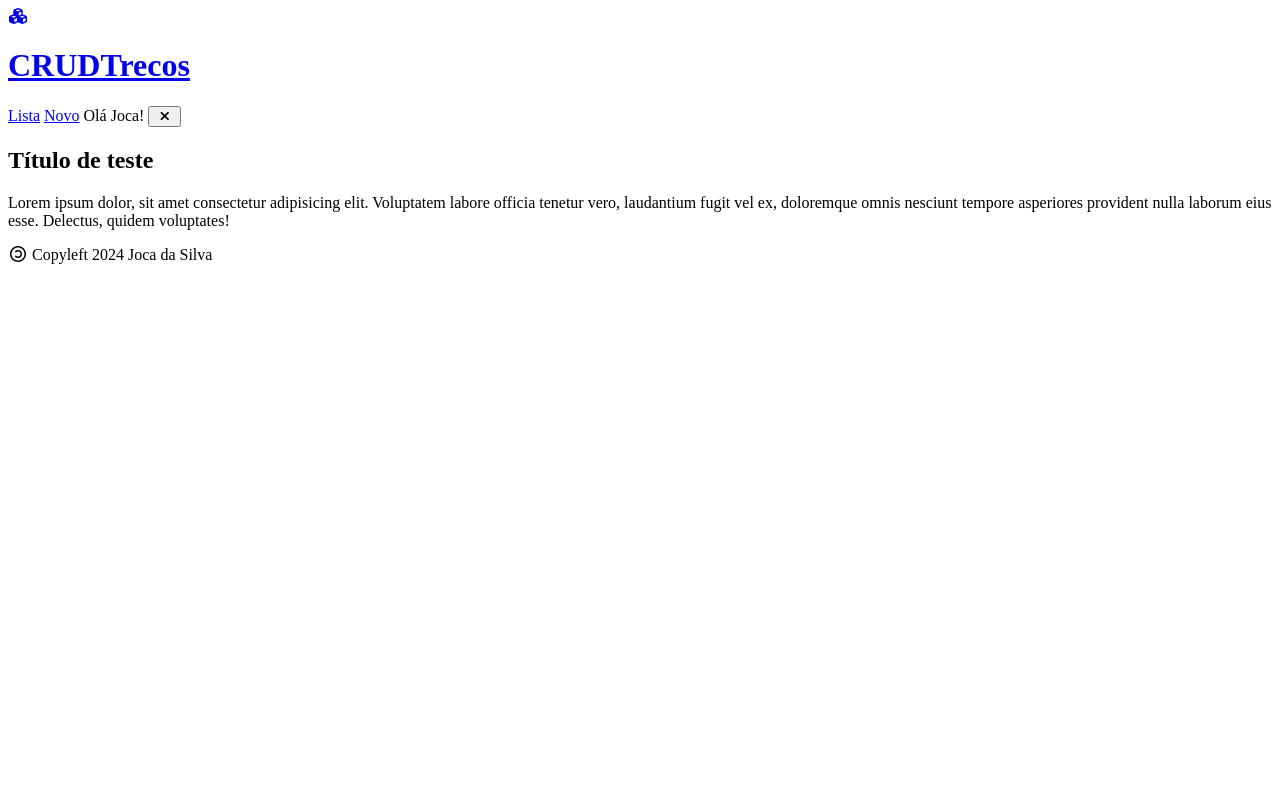
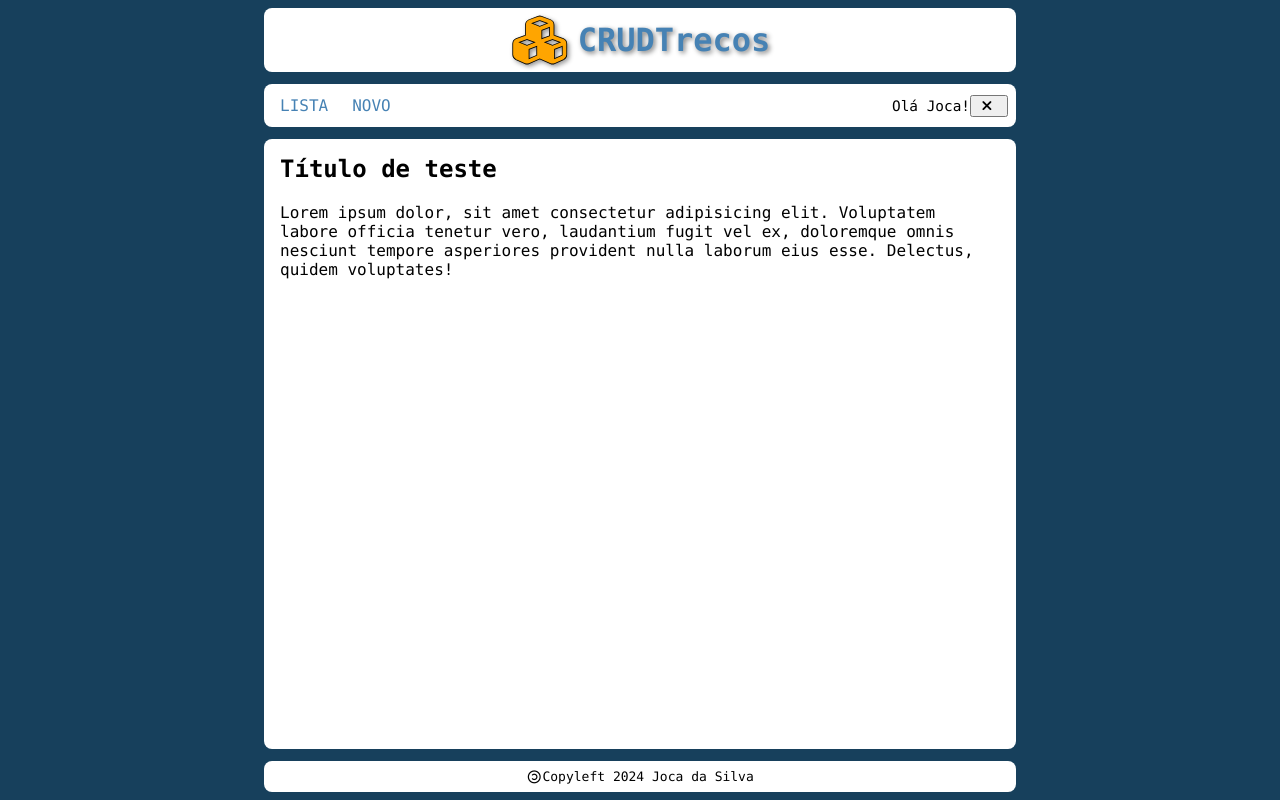
Before and after one commit to Marcia-tech/crudtrecos, a Flask app: page / in a window 1280 px wide. Run offline with Flask 3, Linux system fonts and the light colour scheme; some libraries are stand-ins or nearby versions.

Commit message:
Update _template.css

```diff
--- a/static/css/_template.css
+++ b/static/css/_template.css
@@ -1,2 +1,283 @@
 /* Importa a bilbioteca de ícones Font Awesome */
 @import url('https://cdnjs.cloudflare.com/ajax/libs/font-awesome/6.6.0/css/all.min.css');
+
+/* Definições e paleta de cores do tema */
+:root {
+    /* Fonte padrão */
+    --font-family: Consolas, "Courier New", "Lucida Console", Monaco, monospace;
+    --font-size: 16px;
+
+    /* Cor de fundo do site */
+    --background-color: rgb(23, 64, 92);
+
+    /* Cor 1 do tema */
+    --primary-color: steelblue;
+
+    /* Cor 2 do tema */
+    --secondary-color: orange;
+
+    /* Cor 3 do tema */
+    --tertiary-color: orangered;
+
+    /* Cor de fundo das caixas*/
+    --box-background-color: white;
+
+    /* Definição do logotipo */
+    --logo-border: .8px black;
+}
+
+* {
+    box-sizing: border-box;
+    outline: none;
+}
+
+html,
+body,
+#wrap {
+    position: relative;
+    width: 100%;
+    height: 100%;
+    margin: 0;
+    padding: 0;
+    font-family: var(--font-family);
+    font-size: var(--font-size);
+}
+
+body {
+    background-color: var(--background-color);
+}
+
+/* Estilos de links */
+a {
+    color: var(--primary-color);
+    text-decoration: none;
+}
+
+a:hover {
+    color: var(--tertiary-color);
+}
+
+/* Estilos para inputs, textarea e button */
+input,
+textarea,
+button {
+    font-family: inherit;
+    font-size: inherit;
+}
+
+/* Contêiner principal */
+#wrap {
+    min-width: 280px;
+    max-width: 768px;
+    margin: auto;
+    display: flex;
+    flex-direction: column;
+}
+
+/* Elementos filhos de #wrap */
+#wrap>header,
+#wrap>nav,
+#wrap>main,
+#wrap>footer {
+    background-color: var(--box-background-color);
+    padding: .5rem;
+    margin: .25rem .5rem .5rem .5rem;
+    border-radius: .5rem;
+}
+
+#wrap>header {
+    margin-top: .5rem;
+}
+
+#wrap>header a {
+    display: flex;
+    align-items: center;
+    justify-content: center;
+}
+
+#wrap>header i {
+    display: block;
+    margin-right: .5rem;
+    font-size: 3rem;
+    color: var(--secondary-color);
+    -webkit-text-stroke: var(--logo-border);
+    text-shadow: 2px 2px 5px grey;
+}
+
+#wrap>header h1 {
+    color: var(--primary-color);
+    margin: 0;
+    text-shadow: 2px 2px 5px grey;
+}
+
+#wrap>nav {
+    display: flex;
+    align-items: center;
+}
+
+#wrap>nav>a {
+    color: var(--primary-color);
+    display: flex;
+    flex-direction: column;
+    align-items: center;
+    justify-content: center;
+    padding: .25rem .5rem;
+    margin-right: .5rem;
+    text-transform: uppercase;
+}
+
+#wrap>nav>a:hover {
+    color: var(--box-background-color);
+    background-color: var(--primary-color);
+    border-radius: .25rem;
+}
+
+#wrap>nav>a:last-child {
+    margin-left: auto;
+    text-transform: none;
+    padding: .25rem;
+    margin-right: 0;
+}
+
+#wrap>nav>a:last-child span {
+    font-size: small;
+}
+
+#wrap>nav>span {
+    display: flex;
+    margin-left: auto;
+    font-size: 90%;
+    align-items: center;
+    justify-content: flex-end;
+}
+
+#wrap>nav>span i {
+    margin-right: .25rem;
+}
+
+#wrap>nav>a i {
+    font-size: 1.5rem;
+    margin-bottom: .25rem;
+}
+
+/* Larguras maiores que 425px (inclusive) */
+@media screen and (min-width: 425px) {
+    #wrap>nav>a {
+        flex-direction: row;
+    }
+
+    #wrap>nav>a i {
+        font-size: 1rem;
+        margin: 0 .25rem 0 0;
+    }
+}
+
+#wrap>main {
+    flex-grow: 1;
+    padding: 1rem;
+}
+
+#wrap>main>h2:first-child {
+    margin-top: 0;
+}
+
+#wrap>footer {
+    font-size: small;
+    display: flex;
+    align-items: center;
+    justify-content: center;
+}
+
+#wrap>footer a {
+    display: flex;
+    margin-right: .25rem;
+}
+
+#wrap>footer img {
+    width: 1rem;
+    height: 1rem;
+    margin-right: .1rem;
+}
+
+/***************/
+/* Formulários */
+/***************/
+
+.field-help {
+    color: orange;
+    font-size: small;
+    cursor: pointer;
+}
+
+#wrap>main form {
+    display: block;
+    width: 100%;
+    margin: auto;
+}
+
+#wrap>main form label {
+    display: block;
+    padding: 0 0 .25rem .5rem;
+}
+
+#wrap>main form input,
+#wrap>main form textarea,
+#wrap>main form button {
+    padding: .25rem .5rem;
+    border-radius: .35rem;
+}
+
+#wrap>main form input,
+#wrap>main form textarea {
+    width: 100%;
+    border: 1px solid red;
+}
+
+#wrap>main form textarea {
+    resize: vertical;
+}
+
+#wrap>main form button[type=submit] {
+    border: none;
+    background-color: grey;
+    color: white;
+    cursor: pointer;
+    pointer-events: none;
+}
+
+#wrap>main form input:valid,
+#wrap>main form textarea:valid {
+    border: 1px solid blue;
+}
+
+#wrap>main form:valid button[type=submit] {
+    background-color: steelblue;
+    pointer-events: all;
+}
+
+
+.input-password {
+    display: flex;
+    align-items: center;
+}
+
+.input-password span {
+    display: inline-block;
+    margin-left: .25rem;
+    color: grey;
+}
+
+
+.input-password input {
+    width: 200px !important;
+}
+
+#formNovo,
+#formCadastro,
+#formNovasenha {
+    max-width: 500px;
+}
+
+#formLogin {
+    max-width: 300px;
+}
```
